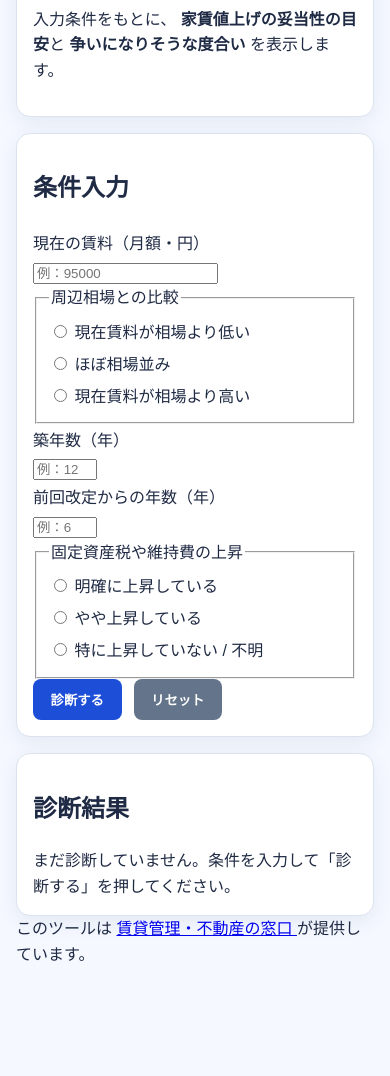
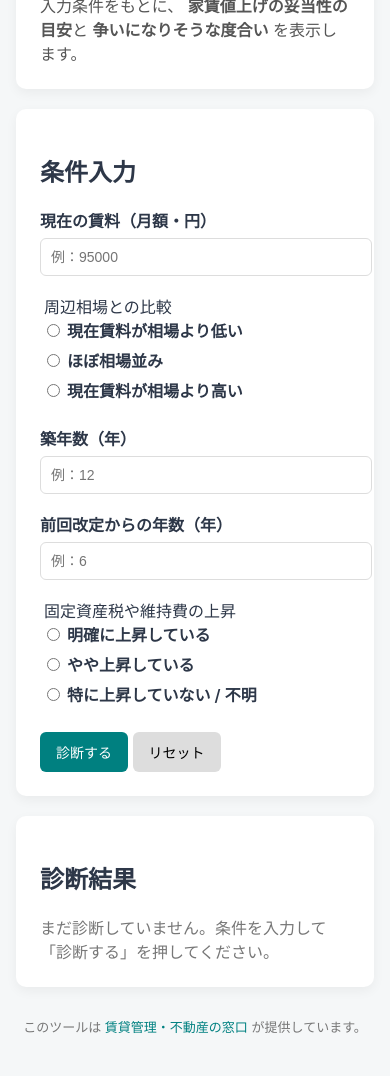
Before and after one commit to gakumon8800/tools, a plain HTML site: page trouble-diagnosis/index.html in a window 390 px wide. Shown: the part 151-1227 px from the top of the page. Before the commit the page ends 1167 px from the top, so only its background shows below. Drawn offline with Linux system fonts and the light colour scheme.

Commit message:
Update styles.css

```diff
--- a/trouble-diagnosis/styles.css
+++ b/trouble-diagnosis/styles.css
@@ -1,127 +1,136 @@
-:root {
-  color-scheme: light;
-  --bg: #f5f8ff;
-  --text: #1f2a44;
-  --primary: #1d4ed8;
-  --primary-dark: #1e40af;
-  --card: #ffffff;
-  --border: #dbe3f0;
-  --danger: #b91c1c;
-  --warn: #d97706;
-  --ok: #047857;
-}
-
-* {
-  box-sizing: border-box;
-}
-
 body {
   margin: 0;
-  font-family: "Hiragino Kaku Gothic ProN", "Yu Gothic", sans-serif;
-  background: var(--bg);
-  color: var(--text);
-  line-height: 1.6;
+  font-family: -apple-system, BlinkMacSystemFont, "Segoe UI", Roboto,
+    "Noto Sans JP", sans-serif;
+  background: #f5f7f8;
+  color: #2d3748;
 }
 
 .app {
-  max-width: 860px;
-  margin: 0 auto;
-  padding: 2rem 1rem 3rem;
+  max-width: 720px;
+  margin: 40px auto;
+  padding: 0 16px;
+}
+
+.card {
+  background: white;
+  border-radius: 10px;
+  padding: 24px;
+  margin-bottom: 20px;
+  box-shadow: 0 4px 12px rgba(0, 0, 0, 0.05);
 }
 
 .hero h1 {
-  margin: 0 0 0.5rem;
-  font-size: clamp(1.5rem, 3vw, 2.2rem);
+  margin: 0 0 10px 0;
+  font-size: 24px;
 }
 
-.card {
-  background: var(--card);
-  border: 1px solid var(--border);
-  border-radius: 14px;
-  padding: 1.25rem;
-  margin-top: 1rem;
-  box-shadow: 0 6px 20px rgba(37, 63, 105, 0.08);
+.hero p {
+  margin: 0;
+  color: #555;
 }
 
-.question {
-  border: 1px solid var(--border);
-  border-radius: 10px;
-  padding: 0.9rem;
-  margin: 0 0 1rem;
+.field {
+  margin-bottom: 18px;
 }
 
-.question legend {
-  font-weight: 700;
-  padding: 0 0.25rem;
+.field label {
+  display: block;
+  margin-bottom: 6px;
+  font-weight: 600;
 }
 
-label {
+.field input[type="number"] {
+  width: 100%;
+  padding: 10px;
+  border-radius: 6px;
+  border: 1px solid #ddd;
+  font-size: 14px;
+}
+
+fieldset.field {
+  border: none;
+  padding: 0;
+}
+
+fieldset label {
   display: block;
-  padding: 0.2rem 0;
+  margin-bottom: 6px;
+}
+
+.actions {
+  margin-top: 20px;
+}
+
+button {
+  padding: 10px 16px;
+  border-radius: 6px;
+  border: none;
+  font-size: 14px;
   cursor: pointer;
 }
 
-.actions {
-  display: flex;
-  gap: 0.75rem;
-  flex-wrap: wrap;
-}
-
-button {
-  border: 0;
-  border-radius: 8px;
-  background: var(--primary);
-  color: #fff;
-  font-weight: 700;
-  padding: 0.7rem 1.1rem;
-  cursor: pointer;
-}
-
-button:hover {
-  background: var(--primary-dark);
+button.primary {
+  background: #008080;
+  color: white;
 }
 
 button.secondary {
-  background: #64748b;
+  background: #ddd;
 }
 
-.error {
-  color: var(--danger);
-  min-height: 1.25rem;
-  margin: 0 0 0.7rem;
+.result-empty {
+  color: #777;
 }
 
 .hidden {
   display: none;
 }
 
+.badge-row {
+  margin-bottom: 10px;
+}
+
 .badge {
   display: inline-block;
-  border-radius: 999px;
-  padding: 0.3rem 0.8rem;
-  color: #fff;
-  font-weight: 700;
-  margin: 0.25rem 0;
+  padding: 6px 10px;
+  border-radius: 6px;
+  font-size: 13px;
+  margin-right: 6px;
 }
 
-.badge.level-high {
-  background: var(--danger);
+.badge.high {
+  background: #e53e3e;
+  color: white;
 }
 
-.badge.level-mid {
-  background: var(--warn);
+.badge.medium {
+  background: #dd6b20;
+  color: white;
 }
 
-.badge.level-low {
-  background: var(--ok);
+.badge.low {
+  background: #38a169;
+  color: white;
 }
 
-#resultActions {
-  padding-left: 1.2rem;
+.result-summary {
+  font-weight: 600;
+  margin-bottom: 6px;
 }
 
-@media (max-width: 600px) {
-  .card {
-    padding: 1rem;
-  }
+.result-detail {
+  color: #555;
 }
+
+.page-footer {
+  text-align: center;
+  font-size: 13px;
+  color: #777;
+  margin-top: 30px;
+}
+
+.page-footer a {
+  color: #008080;
+  text-decoration: none;
+}
```
